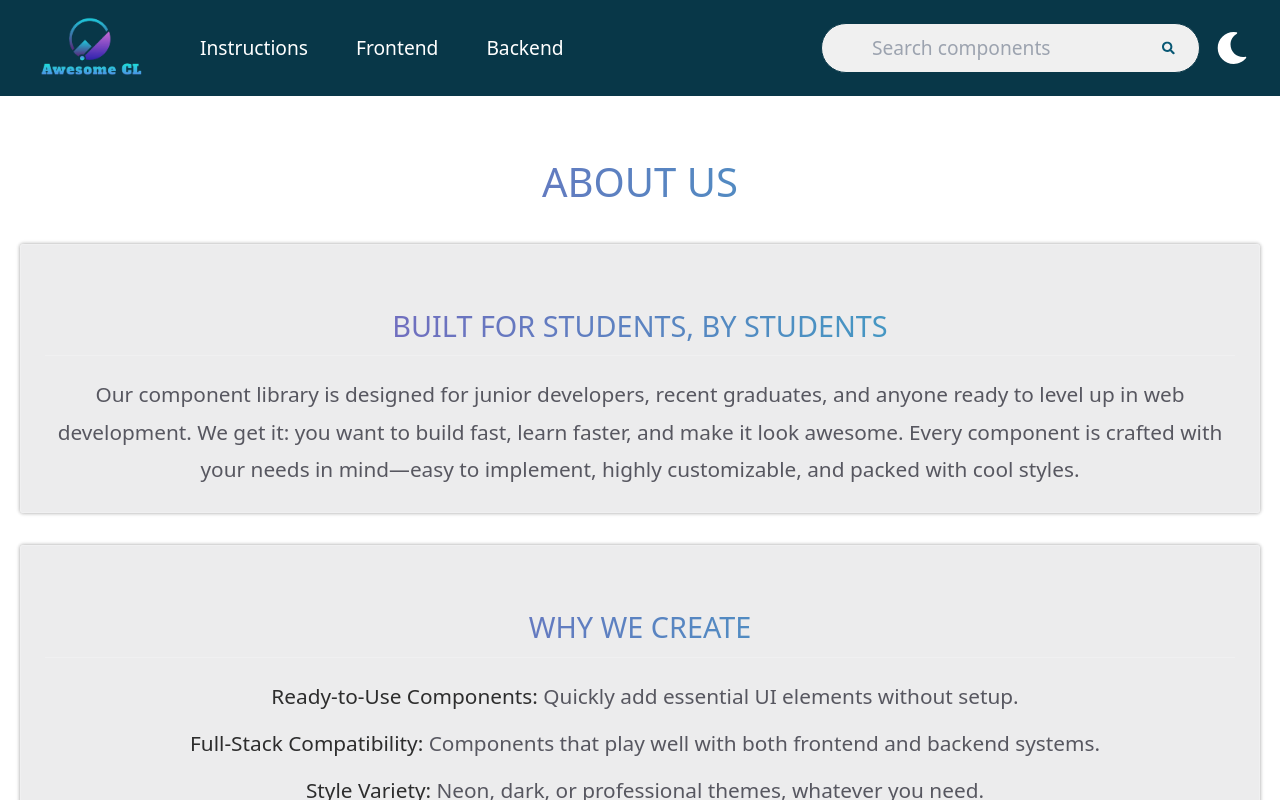
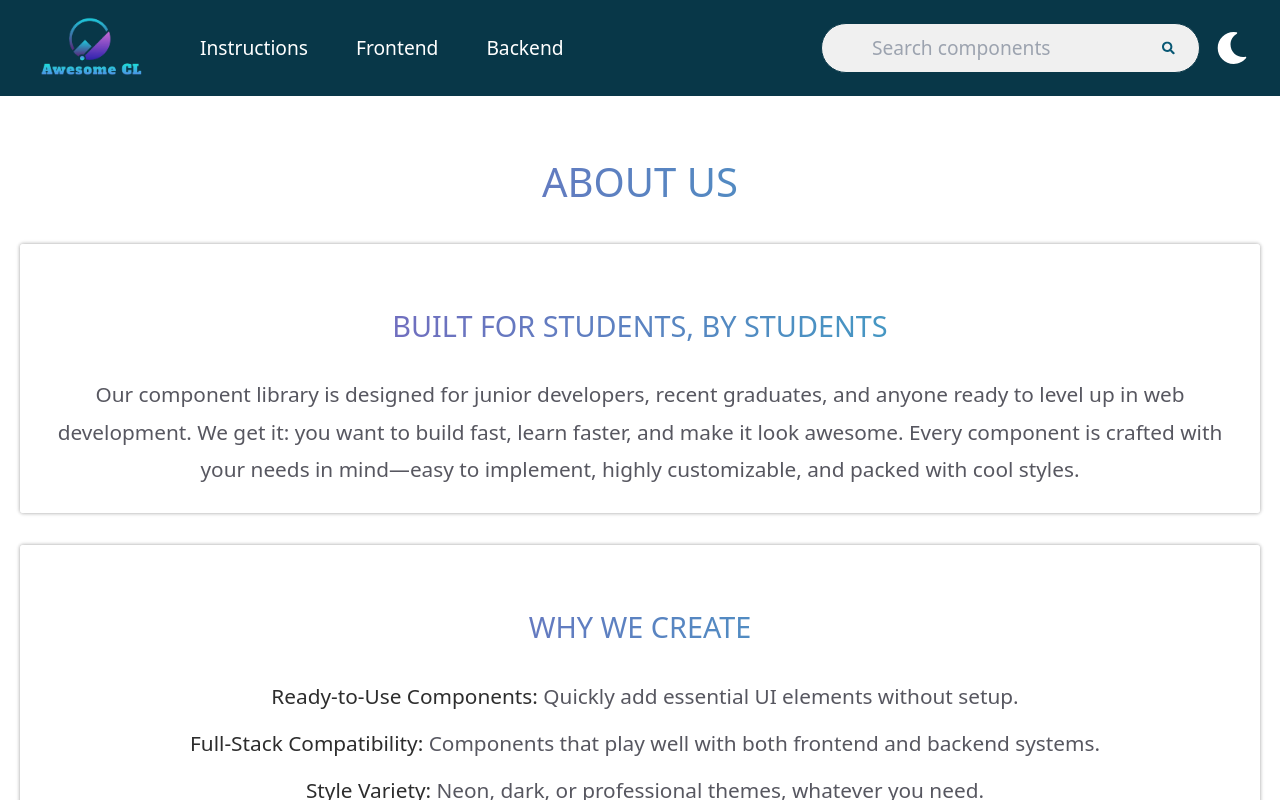
Before and after one commit to Team-Collaborators/Awesome-CL, a React (Vite) app: page /about in a window 1280 px wide. Shown: the top 800 px of the page. Built offline with nearby package versions, Linux system fonts and the light colour scheme.

Commit message:
changed background blob, no more cut off

```diff
--- a/src/styles/main.scss
+++ b/src/styles/main.scss
@@ -77,6 +77,10 @@ body {
   background-attachment: fixed;
   background-position: center;
   background-repeat: no-repeat;
+  //background-size: cover;
+  @media (max-width: map.get($breakpoints, "lg")) {
+    background-size: 150%;
+  }
   @media (max-width: map.get($breakpoints, "md")) {
     background-size: 200%;
   }
--- a/src/styles/theme.scss
+++ b/src/styles/theme.scss
@@ -2,8 +2,8 @@
   --primary-color: #083748;
   --secondary-color: #083e52;
   --background-color: #ffffff; /* Light mode background */
-  // --background-color-transparent: rgba(255, 255, 255, 0.65);
-  --background-color-transparent: rgba(130, 130, 132, 0.15);
+  --background-color-transparent: rgba(255, 255, 255, 0.5);
+  //--background-color-transparent: rgba(130, 130, 132, 0.2);
   --text-color: #000000; /* Light mode text color */
   --optional-color: #5a2778;
   --input-bg-color: #f0f0f0;
```
Also changed, not shown: src/assets/images/bbblurry.svg.
